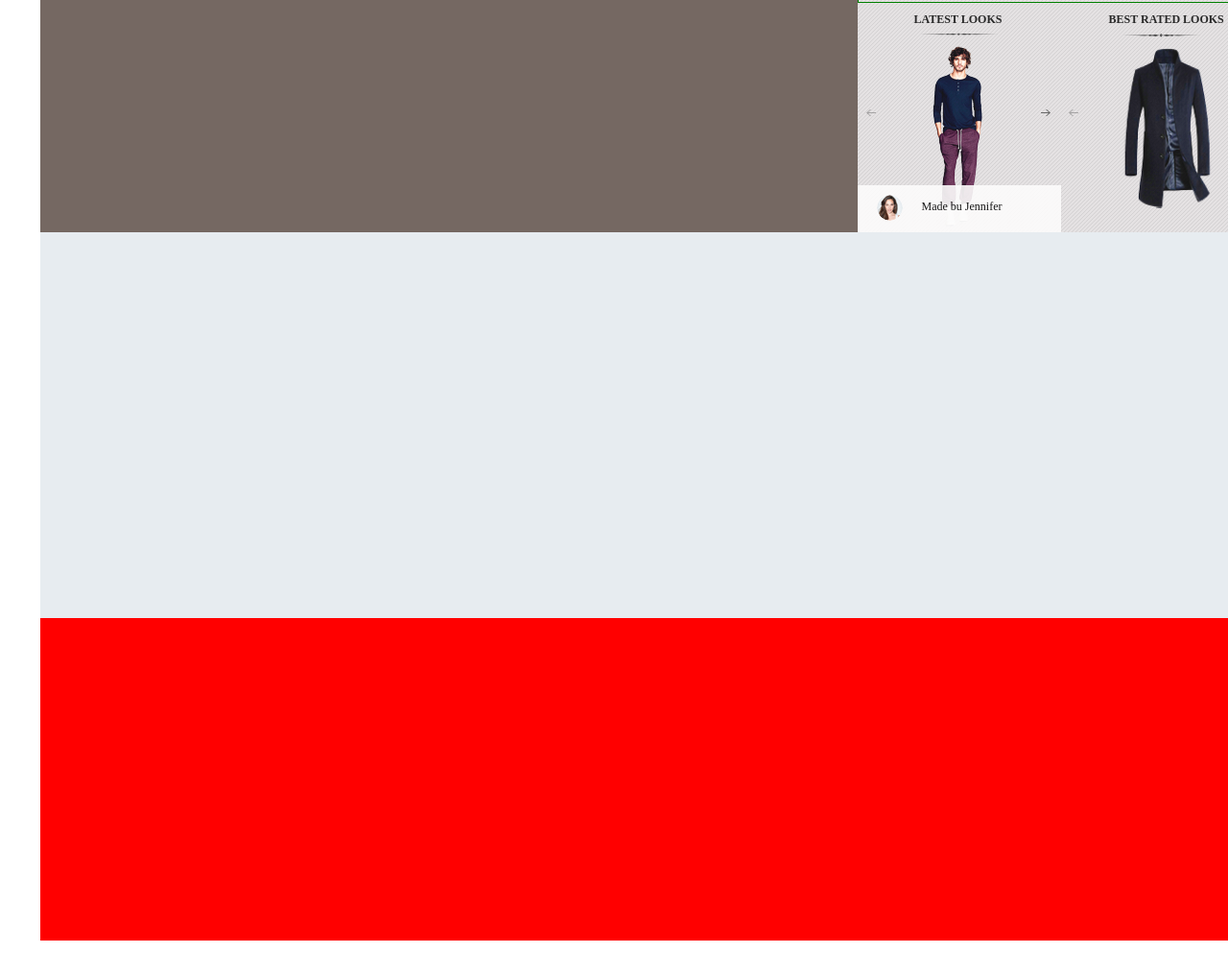
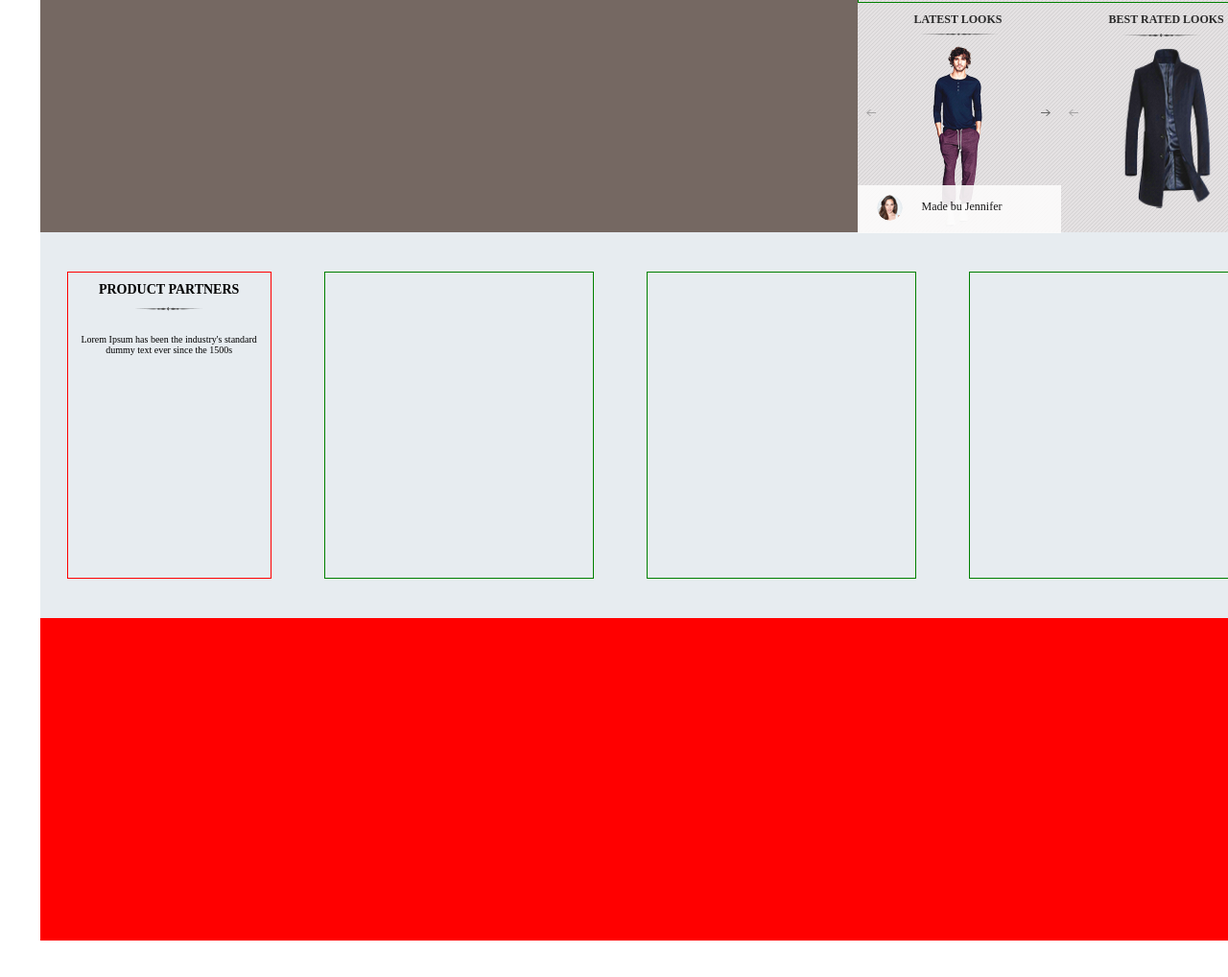
Before and after one commit to Nastya-Starostenko/-mock-ups, a plain HTML site: page Till Bill/index.html in a window 1280 px wide. Shown: the part 1183-2201 px from the top of the page at 96% size. Drawn offline with Linux system fonts and the light colour scheme.

Commit message:
ver 1.7.2

```diff
--- a/Till Bill/index.html
+++ b/Till Bill/index.html
@@ -154,14 +154,19 @@
 								<div class="arrow_TB_right">
 									<a href="#"><img src="images/arrow_right_black.png"></a>
 								</div>
-
-
 						</div>
 					</div>
 				</div>
 			</div>
 			<div class="fourthBlock">
-
+				<div class="elem_1">
+					<h2>Product partners</h2>
+					<img src="images/divider_SB_2.png">
+					<p>Lorem Ipsum has been the industry's standard dummy text ever since the 1500s</p>
+				</div>
+				<div class="elem_2"></div>
+				<div class="elem_3"></div>
+				<div class="elem_4"></div>
 			</div>
 			<div class="footer"></div>
 		</div>
--- a/Till Bill/style/style.sass
+++ b/Till Bill/style/style.sass
@@ -648,22 +648,46 @@ $slider-height: 464px
 						width: 120px
 						height: 168px
 						margin: auto
-
-
-
-
-
 	.fourthBlock
-		position: absolute
+		display: flex
+		flex-direction: row
+		justify-content: space-around
+		align-items: center
 		margin:
 				left: 42px
 				top: 526px
 		width: 1277px
 		height: 402px
 		background-color: #e7ecf0
+		.elem_1
+			width: 213px
+			height: 320px
+			text-align: center
+			border: 1px solid red
+			h2
+				font:
+					size: 14px
+				text-align: center
+				margin:
+					top: 10px
+				text-transform: uppercase
+			img
+				width: 70px
+				height: 5px
+			p
+				font:
+					size: 10px
+				margin:
+					top: 10px
+				padding: 10px
+		.elem_2, .elem_3, .elem_4
+			width: 281px
+			height: 320px
+			border: 1px solid green
+
+
 	.footer
 		margin:
-			top: 928px
 			left: 42px
 		width: 1277px
 		height: 336px
```
Also changed, not shown: Till Bill/style/style.css, 1 other file.
